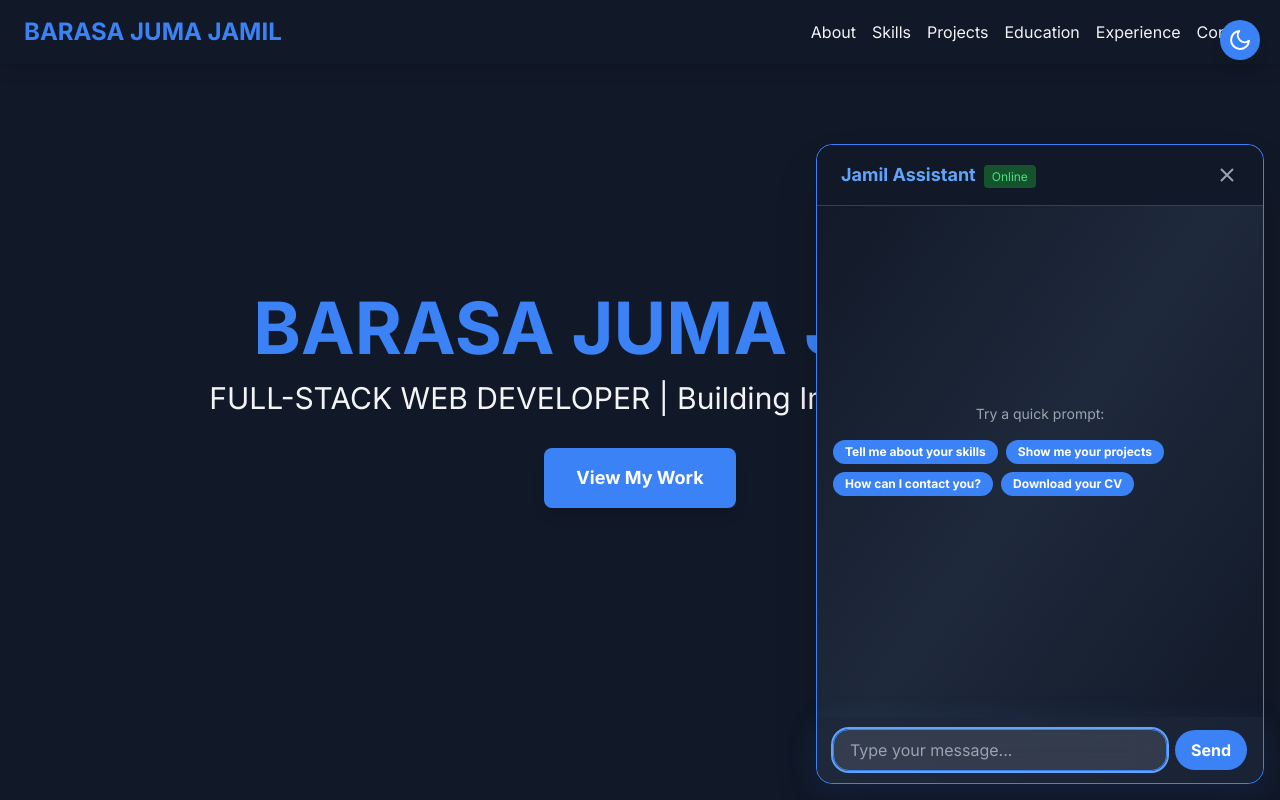
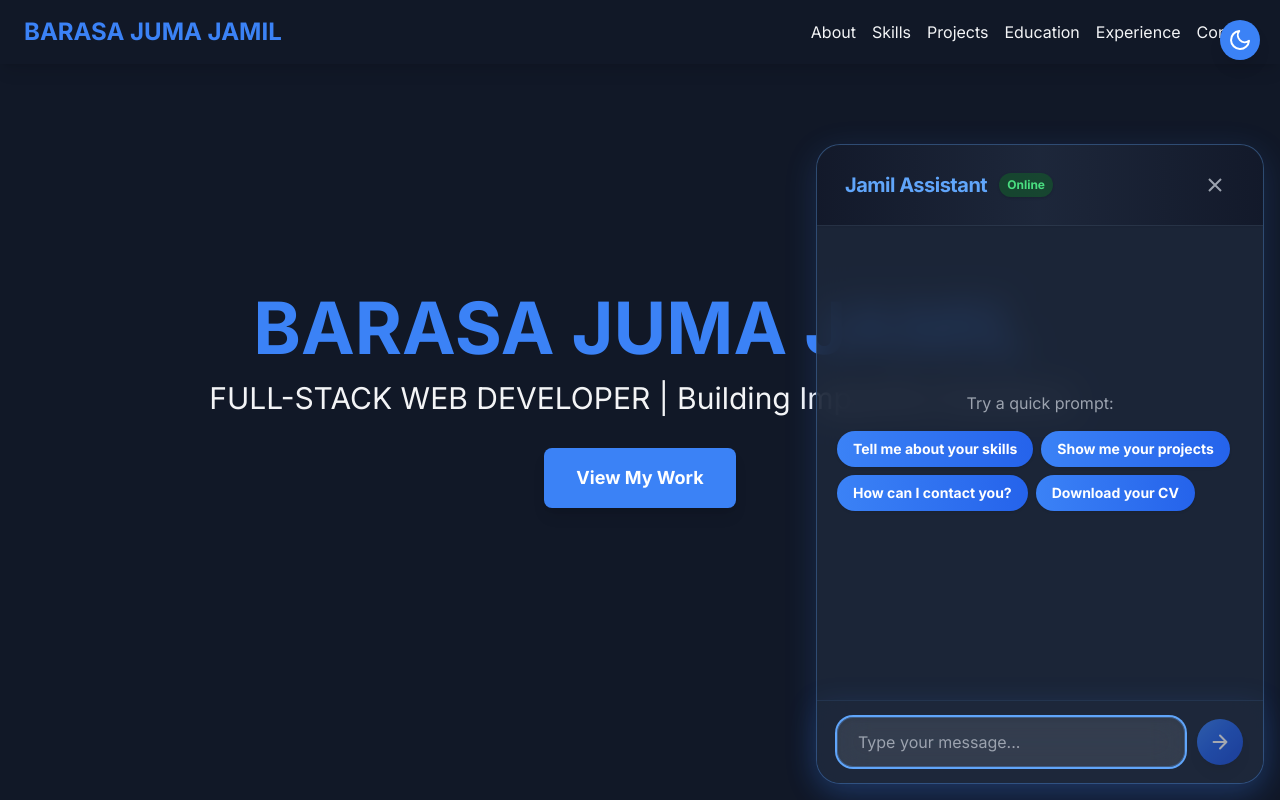
Before and after one commit to jamiljuma2/portfilio, a React (Create React App) app: page / in a window 1280 px wide. Both pictures are taken after a click on the button 1224 px from the left and 744 px from the top of the page. Shown: the top 800 px of the page. Built offline with nearby package versions, Linux system fonts and the light colour scheme; the HTML template or start-up script is replaced by a standard one.

Commit message:
Enhance MiniChatGPTPortfolio UI for modern professional look

```diff
--- a/src/components/MiniChatGPTPortfolio.tsx
+++ b/src/components/MiniChatGPTPortfolio.tsx
@@ -83,11 +83,11 @@ const MiniChatGPTPortfolio: React.FC = () => {
       {/* Floating Chat Button */}
       {!open && (
         <button
-          className="fixed bottom-6 right-6 z-50 bg-blue-500 hover:bg-blue-600 text-white rounded-full w-16 h-16 flex items-center justify-center shadow-2xl transition-all duration-300"
+          className="fixed bottom-6 right-6 z-50 bg-gradient-to-br from-blue-500 via-blue-600 to-blue-700 text-white rounded-full w-16 h-16 flex items-center justify-center shadow-2xl border-4 border-white/10 hover:scale-105 active:scale-95 transition-all duration-300 group"
           aria-label="Open Chat"
           onClick={() => setOpen(true)}
         >
-          <svg width="32" height="32" fill="none" stroke="currentColor" strokeWidth={2} viewBox="0 0 24 24">
+          <svg width="32" height="32" fill="none" stroke="currentColor" strokeWidth={2} viewBox="0 0 24 24" className="drop-shadow-lg group-hover:scale-110 transition-transform">
             <path d="M21 15a2 2 0 0 1-2 2H7l-4 4V5a2 2 0 0 1 2-2h14a2 2 0 0 1 2 2v10z"/>
           </svg>
         </button>
@@ -95,16 +95,16 @@ const MiniChatGPTPortfolio: React.FC = () => {
 
       {/* Chat Panel */}
       {open && (
-        <div className="fixed inset-0 flex items-end justify-end z-50">
-          <div className="w-full max-w-md h-[80vh] m-4 rounded-2xl bg-gradient-to-br from-slate-900 via-slate-800 to-slate-900 shadow-2xl flex flex-col border border-blue-500 animate-fade-in">
+        <div className="fixed inset-0 flex items-end justify-end z-50 animate-fade-in">
+          <div className="w-full max-w-md h-[80vh] m-4 rounded-3xl bg-gradient-to-br from-slate-900/90 via-slate-800/90 to-slate-900/90 shadow-2xl flex flex-col border border-blue-400/30 backdrop-blur-2xl glassmorphism">
             {/* Header */}
-            <div className="flex items-center justify-between px-6 py-4 border-b border-slate-700 bg-slate-900 rounded-t-2xl">
-              <div>
-                <span className="font-bold text-lg text-blue-400">Jamil Assistant</span>
-                <span className="ml-2 text-xs text-green-400 bg-green-900 px-2 py-1 rounded">Online</span>
+            <div className="flex items-center justify-between px-7 py-5 border-b border-slate-700/60 bg-gradient-to-r from-slate-900/80 via-slate-800/80 to-slate-900/80 rounded-t-3xl shadow-sm">
+              <div className="flex items-center gap-3">
+                <span className="font-extrabold text-xl text-blue-400 tracking-tight">Jamil Assistant</span>
+                <span className="text-xs text-green-400 bg-green-900/70 px-2 py-1 rounded-full font-semibold shadow">Online</span>
               </div>
               <button
-                className="text-gray-400 hover:text-blue-500 transition-colors"
+                className="text-gray-400 hover:text-blue-400 transition-colors p-2 rounded-full hover:bg-blue-400/10 focus:outline-none focus:ring-2 focus:ring-blue-400"
                 aria-label="Close Chat"
                 onClick={() => setOpen(false)}
               >
@@ -115,15 +115,15 @@ const MiniChatGPTPortfolio: React.FC = () => {
             </div>
 
             {/* Messages Area */}
-            <div className="flex-1 overflow-y-auto px-4 py-3 space-y-2 custom-scrollbar">
+            <div className="flex-1 overflow-y-auto px-5 py-4 space-y-3 custom-scrollbar">
               {messages.length === 0 && (
                 <div className="flex flex-col items-center justify-center h-full text-gray-400">
-                  <div className="mb-4 text-sm">Try a quick prompt:</div>
+                  <div className="mb-4 text-base font-medium">Try a quick prompt:</div>
                   <div className="flex flex-wrap gap-2 mb-6">
                     {promptSuggestions.map(s => (
                       <button
                         key={s}
-                        className="bg-blue-500 text-white px-3 py-1 rounded-full text-xs font-semibold hover:bg-blue-600 transition"
+                        className="bg-gradient-to-r from-blue-500 to-blue-600 text-white px-4 py-2 rounded-full text-sm font-semibold shadow hover:from-blue-600 hover:to-blue-700 focus:outline-none focus:ring-2 focus:ring-blue-400 transition-all"
                         onClick={() => sendMessage(s)}
                       >
                         {s}
@@ -134,26 +134,26 @@ const MiniChatGPTPortfolio: React.FC = () => {
               )}
               {messages.map((msg, idx) => (
                 <div key={idx} className={`flex ${msg.sender === 'user' ? 'justify-end' : 'justify-start'}`}>
-                  <div className={`max-w-[75%] px-4 py-2 rounded-2xl shadow-md mb-1 transition-all duration-300
+                  <div className={`max-w-[80%] px-5 py-3 rounded-2xl shadow-lg mb-1 transition-all duration-300 text-base leading-relaxed
                     ${msg.sender === 'user'
-                      ? 'bg-blue-500 text-white rounded-br-sm'
-                      : 'bg-slate-800 text-blue-200 rounded-bl-sm'
-                    }`}
-                    style={{ backdropFilter: 'blur(8px)' }}
+                      ? 'bg-gradient-to-br from-blue-500 via-blue-600 to-blue-700 text-white rounded-br-3xl'
+                      : 'bg-white/10 text-blue-100 rounded-bl-3xl border border-blue-400/10'
+                    } hover:scale-[1.02] active:scale-95`}
+                    style={{ backdropFilter: 'blur(10px)' }}
                   >
-                    <div className="font-medium">{msg.text}</div>
-                    <div className="text-xs text-gray-400 mt-1 text-right">{msg.timestamp}</div>
+                    <div className="font-medium whitespace-pre-line">{msg.text}</div>
+                    <div className="text-xs text-gray-400 mt-2 text-right font-mono">{msg.timestamp}</div>
                   </div>
                 </div>
               ))}
               {/* Typing Indicator */}
               {typing && (
                 <div className="flex justify-start">
-                  <div className="bg-slate-800 text-blue-200 px-4 py-2 rounded-2xl shadow-md mb-1 flex items-center gap-2">
+                  <div className="bg-white/10 text-blue-200 px-5 py-3 rounded-2xl shadow-lg mb-1 flex items-center gap-2 border border-blue-400/10">
                     <span className="animate-bounce w-2 h-2 bg-blue-400 rounded-full"></span>
                     <span className="animate-bounce w-2 h-2 bg-blue-300 rounded-full delay-75"></span>
                     <span className="animate-bounce w-2 h-2 bg-blue-200 rounded-full delay-150"></span>
-                    <span className="text-xs text-gray-400 ml-2">Assistant is typing...</span>
+                    <span className="text-xs text-gray-300 ml-2 font-mono">Assistant is typing...</span>
                   </div>
                 </div>
               )}
@@ -161,10 +161,10 @@ const MiniChatGPTPortfolio: React.FC = () => {
             </div>
 
             {/* Input Bar */}
-            <div className="sticky bottom-0 px-4 py-3 bg-gradient-to-r from-slate-900 via-slate-800 to-slate-900 rounded-b-2xl flex items-center glassmorphism">
+            <div className="sticky bottom-0 px-5 py-4 bg-gradient-to-r from-slate-900/80 via-slate-800/80 to-slate-900/80 rounded-b-3xl flex items-center glassmorphism border-t border-blue-400/10">
               <input
                 type="text"
-                className="flex-1 bg-white/10 backdrop-blur-lg border border-blue-500 rounded-2xl px-4 py-2 text-white placeholder-gray-400 focus:outline-none focus:ring-2 focus:ring-blue-400 font-medium transition-all"
+                className="flex-1 bg-white/10 backdrop-blur-lg border border-blue-400/30 rounded-2xl px-5 py-3 text-white placeholder-gray-400 focus:outline-none focus:ring-2 focus:ring-blue-400 font-medium text-base transition-all shadow-inner"
                 placeholder="Type your message..."
                 value={input}
                 onChange={e => setInput(e.target.value)}
@@ -173,12 +173,14 @@ const MiniChatGPTPortfolio: React.FC = () => {
                 autoFocus
               />
               <button
-                className="ml-2 bg-blue-500 hover:bg-blue-600 text-white rounded-full px-4 py-2 font-bold transition"
+                className="ml-3 bg-gradient-to-br from-blue-500 via-blue-600 to-blue-700 hover:from-blue-600 hover:to-blue-800 text-white rounded-full p-3 shadow-lg flex items-center justify-center focus:outline-none focus:ring-2 focus:ring-blue-400 transition-all disabled:opacity-60 disabled:cursor-not-allowed"
                 onClick={() => sendMessage(input)}
                 disabled={loading || !input.trim()}
                 aria-label="Send"
               >
-                Send
+                <svg width="22" height="22" fill="none" stroke="currentColor" strokeWidth={2.2} viewBox="0 0 24 24">
+                  <path d="M5 12h14M12 5l7 7-7 7" strokeLinecap="round" strokeLinejoin="round"/>
+                </svg>
               </button>
             </div>
           </div>
@@ -189,20 +191,20 @@ const MiniChatGPTPortfolio: React.FC = () => {
       <style>{`
         .custom-scrollbar {
           scrollbar-width: thin;
-          scrollbar-color: #3B82F6 #111827;
+          scrollbar-color: #60a5fa #111827;
         }
         .custom-scrollbar::-webkit-scrollbar {
-          width: 8px;
+          width: 6px;
           background: #111827;
         }
         .custom-scrollbar::-webkit-scrollbar-thumb {
-          background: #3B82F6;
+          background: linear-gradient(135deg, #3B82F6 0%, #2563EB 100%);
           border-radius: 4px;
         }
         .glassmorphism {
-          background: rgba(30, 41, 59, 0.7);
-          box-shadow: 0 8px 32px rgba(59,130,246,0.15);
-          backdrop-filter: blur(12px);
+          background: rgba(30, 41, 59, 0.85);
+          box-shadow: 0 8px 32px rgba(59,130,246,0.18);
+          backdrop-filter: blur(16px);
         }
         @keyframes fade-in {
           from { opacity: 0; transform: translateY(40px);}
```
